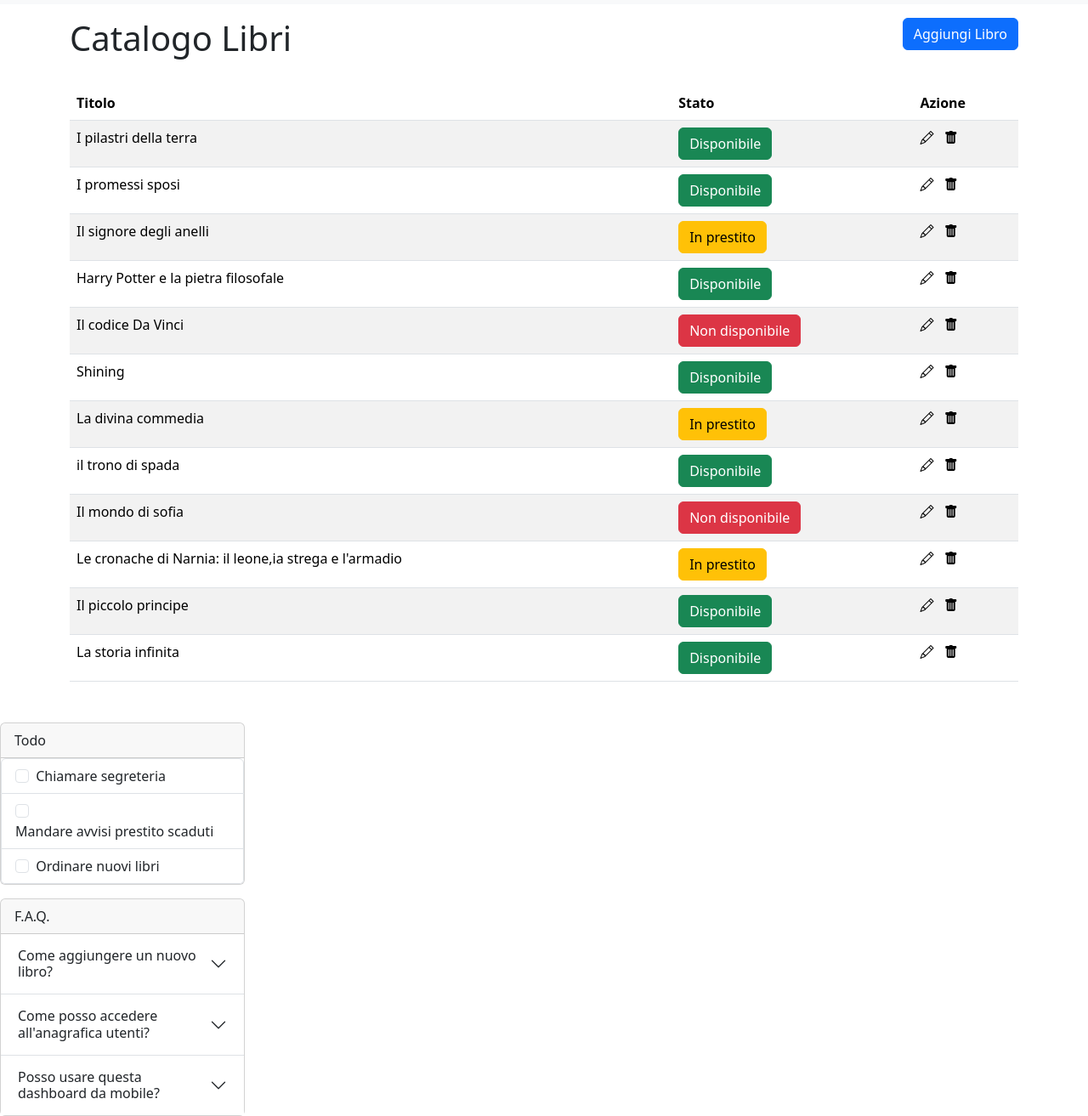
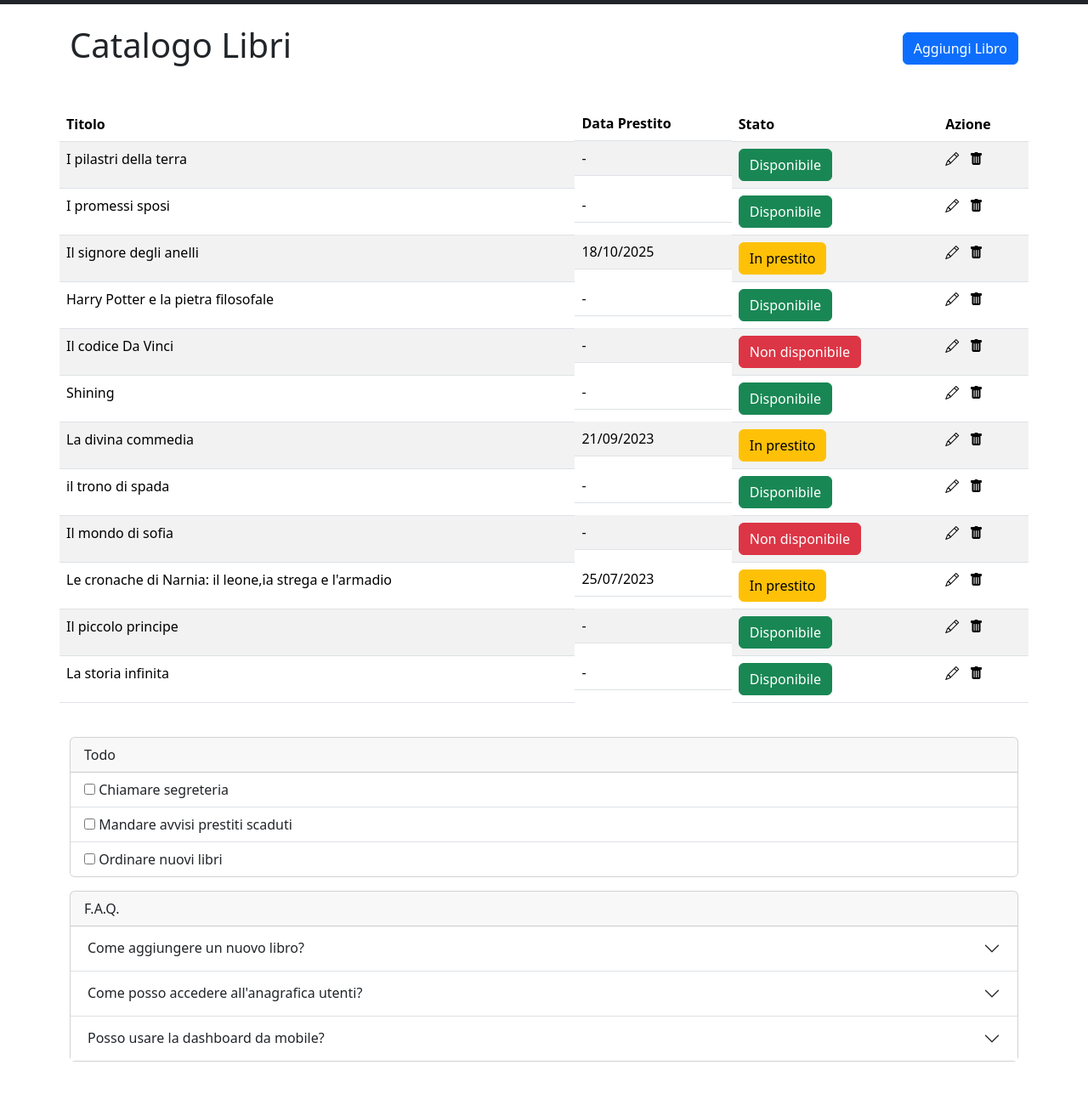
Before and after one commit to Ajimimahdi16/html-css-bootstrap-dashboard, a plain HTML site: page index.html in a window 1280 px wide. Shown: the part 71-1384 px from the top of the page at 85% size. After the commit the page ends 1320 px from the top, so only its background shows below. Drawn offline with nearby package versions, Linux system fonts and the light colour scheme.

Commit message:
inseriemnto footer centrale con aggiunta sul main del display none

```diff
--- a/index.html
+++ b/index.html
@@ -13,24 +13,24 @@
 
 <body>
 <header>
-  <nav class="navbar navbar-expand-lg bg-body-tertiary">
-    <div class="container-fluid bg-dark">
+  <nav class="navbar navbar-expand-lg navbar-dark bg-dark">
+    <div class="container-fluid">
 
-      <!-- LOGO SINISTRA -->
+      <!-- LOGO -->
       <a class="navbar-brand" href="#">
-        <img src="./img/duck.png" alt="Bootstrap" width="50" height="50">
+        <img src="./img/duck.png" width="50" height="50">
       </a>
 
-      <button class="navbar-toggler border-dark-subtle" type="button" data-bs-toggle="collapse"
-              data-bs-target="#navbarSupportedContent" aria-controls="navbarSupportedContent"
-              aria-expanded="false" aria-label="Toggle navigation">
+      <!-- TOGGLER MOBILE -->
+      <button class="navbar-toggler" type="button" data-bs-toggle="collapse" data-bs-target="#navbarNav">
         <span class="navbar-toggler-icon"></span>
       </button>
 
-      <div class="collapse navbar-collapse" id="navbarSupportedContent">
-        <ul class="navbar-nav me-auto mb-2 mb-lg-0">
+      <!-- MENU -->
+      <div class="collapse navbar-collapse" id="navbarNav">
+        <ul class="navbar-nav me-auto">
           <li class="nav-item">
-            <a class="nav-link active text-white" aria-current="page" href="#">Catalogo libri</a>
+            <a class="nav-link active" href="#">Catalogo libri</a>
           </li>
           <li class="nav-item">
             <a class="nav-link text-secondary" href="#">Anagrafica utenti</a>
@@ -43,31 +43,36 @@
           </li>
         </ul>
 
-        <!-- Barra di ricerca -->
-        <form class="d-flex" role="search">
-          <input class="form-control me-2" type="search" placeholder="Cerca..." aria-label="Search">
-          <button class="btn btn-outline-success text-white border-white" type="submit">Cerca</button>
+        <!-- SEARCH -->
+        <form class="d-flex">
+          <input class="form-control me-2" type="search" placeholder="Cerca...">
+          <button class="btn btn-outline-light" type="submit">Cerca</button>
         </form>
       </div>
-
     </div>
   </nav>
+  <div class="container mt-4">
+    <div class="row">
+     <!-- COLONNA SINISTRA: CATALOGO -->
+    <div class="col-12 col-lg-12">
 
-  <div class="container">
-    <section class="row mt-3">
-      <h1 class="col-6">Catalogo Libri</h1>
-      <div class="col-6 text-end">
-        <button type="button" class="btn btn-primary">Aggiungi Libro</button>
-      </div>
+      <section class="d-flex justify-content-between align-items-center mb-3">
+        <h1>Catalogo Libri</h1>
+        <button class="btn btn-primary">Aggiungi Libro</button>
       </section>
     </div>
+   </div>
+  </div>
+
 </header>
 
 <main class="container mt-4">
+  <div class="row">
     <table class="table table-striped">
     <thead>
       <tr>
         <th scope="col">Titolo</th>
+        <th scope="col" class="d-none d-md-block d-lg-block">Data Prestito</th>
         <th scope="col">Stato</th>
         <th scope="col">Azione</th>
       </tr>
@@ -76,6 +81,7 @@
     <tbody>
       <tr>
         <td>I pilastri della terra</td>
+        <td class="d-none d-md-block d-lg-block"> - </td>
         <td><button type="button" class="btn btn-success">Disponibile</button></td>
         <td>
           <i class="bi bi-pencil me-2"></i>
@@ -85,7 +91,9 @@
 
       <tr>
         <td>I promessi sposi</td>
+        <td class="d-none d-md-block d-lg-block"> - </td>
         <td><button type="button" class="btn btn-success">Disponibile</button></td>
+
         <td>
           <i class="bi bi-pencil me-2"></i>
           <i class="bi bi-trash-fill"></i>
@@ -94,6 +102,7 @@
 
       <tr>
         <td>Il signore degli anelli</td>
+         <td class="d-none d-md-block d-lg-block">18/10/2025</td>
         <td><button type="button" class="btn btn-warning">In prestito</button></td>
         <td>
           <i class="bi bi-pencil me-2"></i>
@@ -103,6 +112,7 @@
 
       <tr>
         <td>Harry Potter e la pietra filosofale</td>
+         <td class="d-none d-md-block d-lg-block"> - </td>
         <td><button type="button" class="btn btn-success">Disponibile</button></td>
         <td>
           <i class="bi bi-pencil me-2"></i>
@@ -112,6 +122,7 @@
 
       <tr>
         <td>Il codice Da Vinci</td>
+         <td class="d-none d-md-block d-lg-block"> - </td>
         <td><button type="button" class="btn btn-danger">Non disponibile</button></td>
         <td>
           <i class="bi bi-pencil me-2"></i>
@@ -122,6 +133,7 @@
 
       <tr>
         <td>Shining</td>
+         <td class="d-none d-md-block d-lg-block"> - </td>
         <td><button type="button" class="btn btn-success">Disponibile</button></td>
         <td>
           <i class="bi bi-pencil me-2"></i>
@@ -132,6 +144,7 @@
 
       <tr>
         <td>La divina commedia </td>
+         <td class="d-none d-md-block d-lg-block"> 21/09/2023 </td>
         <td><button type="button" class="btn btn-warning">In prestito</button></td>
         <td>
           <i class="bi bi-pencil me-2"></i>
@@ -142,6 +155,7 @@
 
       <tr>
         <td>il trono di spada </td>
+         <td class="d-none d-md-block d-lg-block"> - </td>
         <td><button type="button" class="btn btn-success">Disponibile</button></td>
         <td>
           <i class="bi bi-pencil me-2"></i>
@@ -152,6 +166,7 @@
 
       <tr>
         <td>Il mondo di sofia </td>
+         <td class="d-none d-md-block d-lg-block"> - </td>
         <td><button type="button" class="btn btn-danger">Non disponibile</button></td>
         <td>
           <i class="bi bi-pencil me-2"></i>
@@ -162,6 +177,7 @@
 
       <tr>
         <td>Le cronache di Narnia: il leone,ia strega e l'armadio</td>
+         <td class="d-none d-md-block d-lg-block">25/07/2023</td>
         <td><button type="button" class="btn btn-warning">In prestito</button></td>
         <td>
           <i class="bi bi-pencil me-2"></i>
@@ -171,6 +187,7 @@
 
       <tr>
         <td>Il piccolo principe</td>
+         <td class="d-none d-md-block d-lg-block"> - </td>
         <td><button type="button" class="btn btn-success">Disponibile</button></td>
         <td>
           <i class="bi bi-pencil me-2"></i>
@@ -179,6 +196,7 @@
       </tr>
       <tr>
         <td>La storia infinita</td>
+         <td class="d-none d-md-block d-lg-block"> - </td>
         <td><button type="button" class="btn btn-success">Disponibile</button></td>
         <td>
           <i class="bi bi-pencil me-2"></i>
@@ -187,88 +205,64 @@
       </tr>
     </tbody>
   </table>
+</div>
 </main>
-<footer class="mt-5">
+<footer class="container mt-4">
+
+     <!-- COLONNA DESTRA: TODO + FAQ -->
+    <div class="col-12 col-md-12 col-lg-d-flex col-lg-flex">
 
       <!-- CARD TODO -->
-  <div class="card mt-4 mb-3" style="width: 18rem;">
-    <div class="card-header">
-      Todo
-    </div>
-
-    <ul class="list-group">
-      <li class="list-group-item">
-        <input class="form-check-input me-1" type="checkbox" id="firstCheckbox">
-        <label class="form-check-label" for="firstCheckbox">Chiamare segreteria</label>
-      </li>
-
-      <li class="list-group-item">
-        <input class="form-check-input me-1" type="checkbox" id="secondCheckbox">
-        <label class="form-check-label" for="secondCheckbox">Mandare avvisi prestito scaduti</label>
-      </li>
-
-      <li class="list-group-item">
-        <input class="form-check-input me-1" type="checkbox" id="thirdCheckbox">
-        <label class="form-check-label" for="thirdCheckbox">Ordinare nuovi libri</label>
-      </li>
+      <div class="card mb-3">
+        <div class="card-header">Todo</div>
+        <ul class="list-group list-group-flush">
+          <li class="list-group-item"><input type="checkbox"> Chiamare segreteria</li>
+          <li class="list-group-item"><input type="checkbox"> Mandare avvisi prestiti scaduti</li>
+          <li class="list-group-item"><input type="checkbox"> Ordinare nuovi libri</li>
         </ul>
       </div>
 
-  <!-- CARD F.A.Q. -->
-  <div class="card" style="width: 18rem;">
-    <div class="card-header">
-      F.A.Q.
-    </div>
+      <!-- FAQ -->
+      <div class="card">
+        <div class="card-header">F.A.Q.</div>
 
-    <div class="accordion accordion-flush" id="accordionFlushExample">
+        <div class="accordion accordion-flush" id="faq">
 
-      <!-- FAQ 1 -->
           <div class="accordion-item">
-        <h2 class="accordion-header" id="flush-headingOne">
-          <button class="accordion-button collapsed" type="button" data-bs-toggle="collapse"
-                  data-bs-target="#flush-collapseOne" aria-expanded="false"
-                  aria-controls="flush-collapseOne">
+            <h2 class="accordion-header">
+              <button class="accordion-button collapsed" data-bs-toggle="collapse" data-bs-target="#faq1">
                 Come aggiungere un nuovo libro?
               </button>
             </h2>
-        <div id="flush-collapseOne" class="accordion-collapse collapse"
-             aria-labelledby="flush-headingOne" data-bs-parent="#accordionFlushExample">
+            <div id="faq1" class="accordion-collapse collapse">
               <div class="accordion-body">
-            Puoi aggiungere un libro cliccando sul pulsante "Aggiungi Libro" nel catalogo.
+                Puoi aggiungerlo con il pulsante “Aggiungi Libro”.
               </div>
             </div>
           </div>
 
-      <!-- FAQ 2 -->
           <div class="accordion-item">
-        <h2 class="accordion-header" id="flush-headingTwo">
-          <button class="accordion-button collapsed" type="button" data-bs-toggle="collapse"
-                  data-bs-target="#flush-collapseTwo" aria-expanded="false"
-                  aria-controls="flush-collapseTwo">
+            <h2 class="accordion-header">
+              <button class="accordion-button collapsed" data-bs-toggle="collapse" data-bs-target="#faq2">
                 Come posso accedere all'anagrafica utenti?
               </button>
             </h2>
-        <div id="flush-collapseTwo" class="accordion-collapse collapse"
-             aria-labelledby="flush-headingTwo" data-bs-parent="#accordionFlushExample">
+            <div id="faq2" class="accordion-collapse collapse">
               <div class="accordion-body">
-            Puoi accedervi dal menu principale in alto nella pagina.
+                Dal menu principale.
               </div>
             </div>
           </div>
 
-      <!-- FAQ 3 -->
           <div class="accordion-item">
-        <h2 class="accordion-header" id="flush-headingThree">
-          <button class="accordion-button collapsed" type="button" data-bs-toggle="collapse"
-                  data-bs-target="#flush-collapseThree" aria-expanded="false"
-                  aria-controls="flush-collapseThree">
-            Posso usare questa dashboard da mobile?
+            <h2 class="accordion-header">
+              <button class="accordion-button collapsed" data-bs-toggle="collapse" data-bs-target="#faq3">
+                Posso usare la dashboard da mobile?
               </button>
             </h2>
-        <div id="flush-collapseThree" class="accordion-collapse collapse"
-             aria-labelledby="flush-headingThree" data-bs-parent="#accordionFlushExample">
+            <div id="faq3" class="accordion-collapse collapse">
               <div class="accordion-body">
-            Certo! È completamente responsive.
+                Sì, è completamente responsive.
               </div>
             </div>
           </div>
@@ -276,8 +270,9 @@
         </div>
       </div>
 
+    </div>
 
-
+  </div>
 </footer>
 <script src="https://cdn.jsdelivr.net/npm/bootstrap@5.3.8/dist/js/bootstrap.bundle.min.js" integrity="sha384-FKyoEForCGlyvwx9Hj09JcYn3nv7wiPVlz7YYwJrWVcXK/BmnVDxM+D2scQbITxI" crossorigin="anonymous"></script>
 </body>
```
Lines whose indentation alone changed are shown as unchanged.
